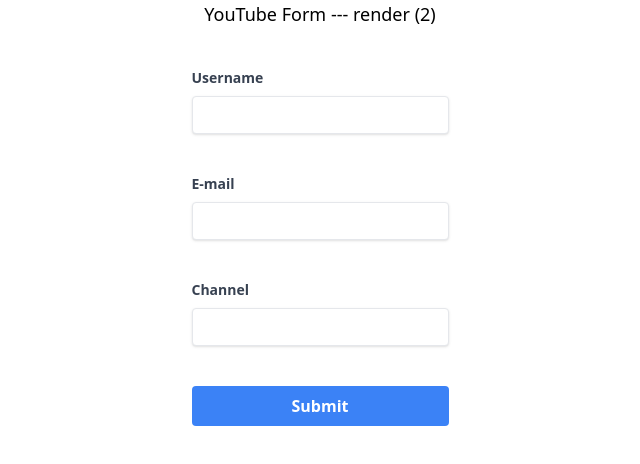
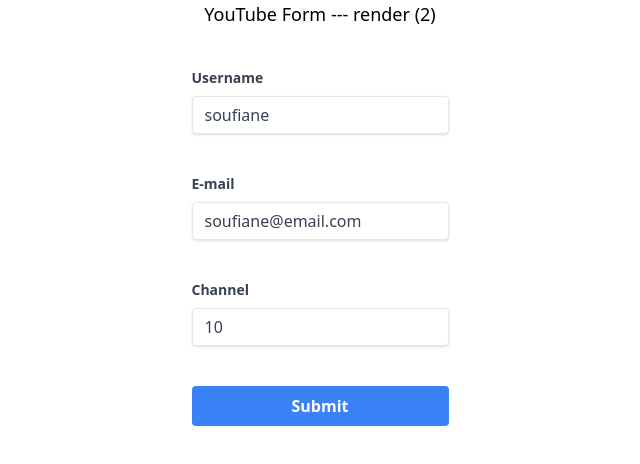
Before and after one commit to gitsoufiane/react-hook-form, a React (Vite) app: page / in a window 1280 px wide. Shown: the top 464 px of the page, without its empty margins (320-960 px from the left). Built offline with nearby package versions, Linux system fonts and the light colour scheme.

Commit message:
default data

```diff
--- a/src/components/YoutubeForm.tsx
+++ b/src/components/YoutubeForm.tsx
@@ -14,7 +14,25 @@ export function YoutubeForm() {
     control,
     handleSubmit,
     formState: { errors },
-  } = useForm<FormValues>();
+  } = useForm<FormValues>({
+    defaultValues: {
+      username: "soufiane",
+      email: "soufiane@email.com",
+      channel: "10",
+    },
+    //! for Async Default data
+    // defaultValues: async () => {
+    //   const response = await fetch(
+    //     "https://jsonplaceholder.typicode.com/users/1"
+    //   );
+    //   const data = await response.json();
+    //   return {
+    //     username: data.username,
+    //     email: data.email,
+    //     channel: "10",
+    //   };
+    // },
+  });
   renderCount++;
 
   const onSubmit = (data: FormValues) => {
```
